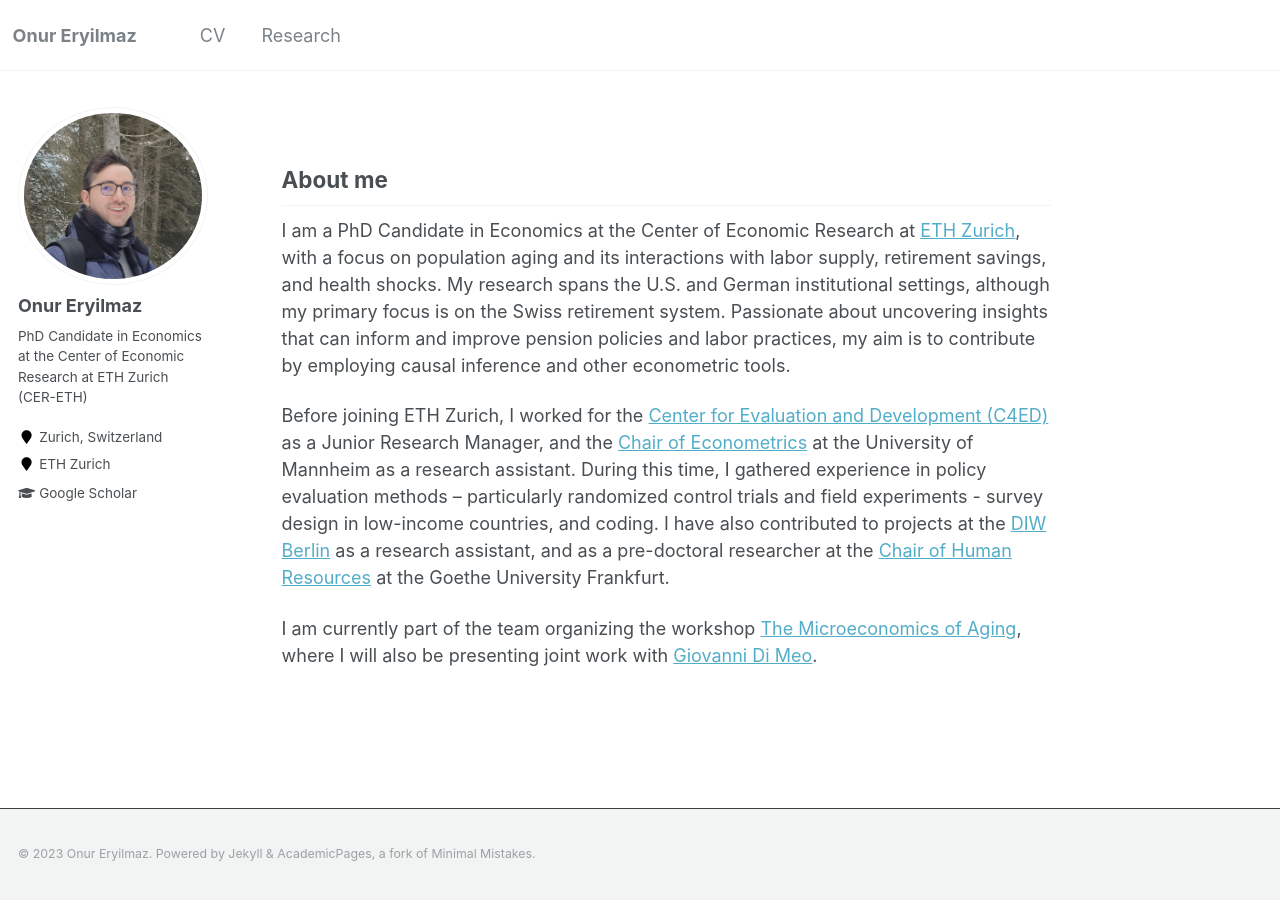
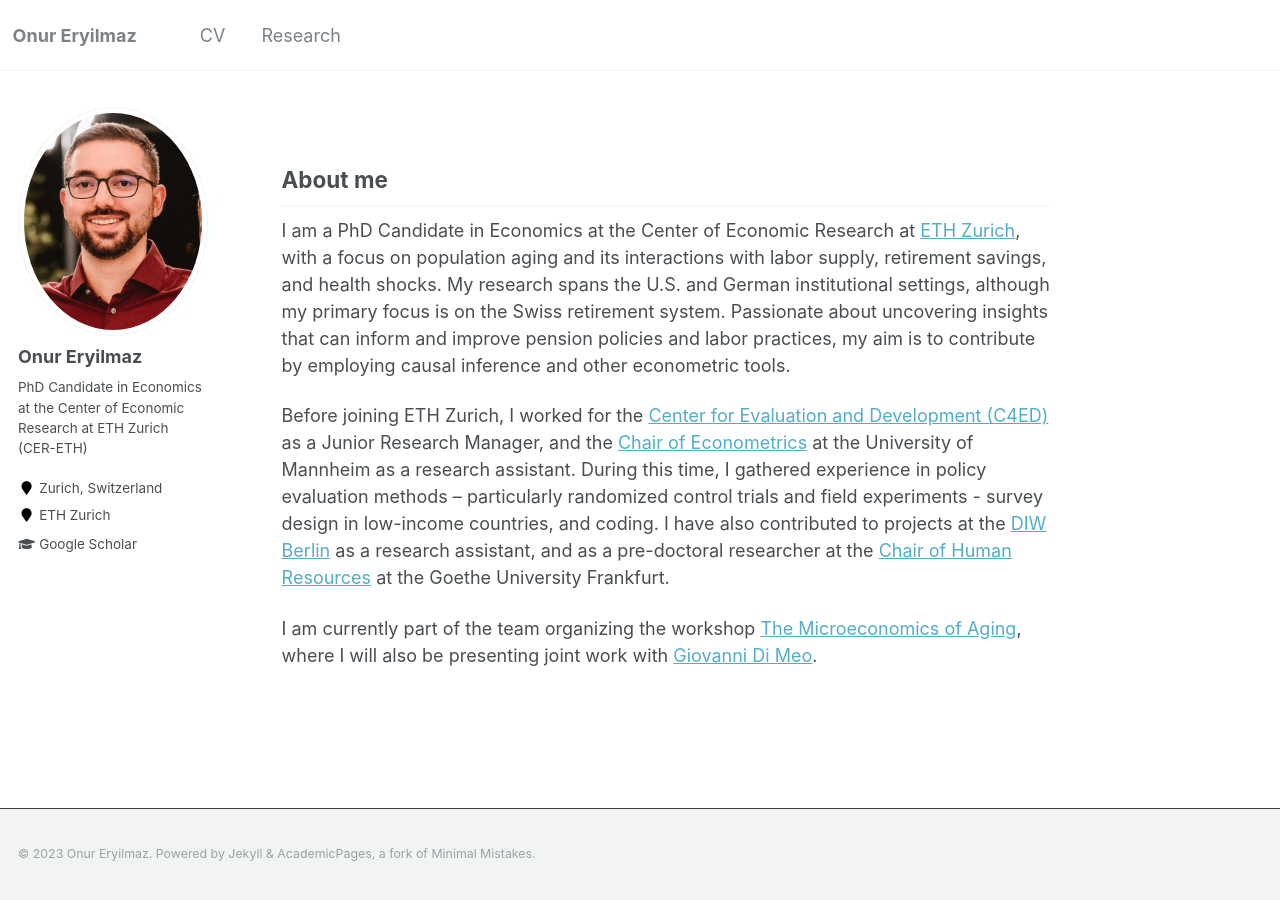
Before and after one commit to oeryilmaz/oeryilmaz.github.io, a Jekyll site: the page built from _pages/about.md, in a window 1280 px wide. Built offline with Jekyll 4.4.1, drawn with Linux system fonts in a browser that asks for light colours.

Commit message:
Update _config.yml

```diff
--- a/_config.yml
+++ b/_config.yml
@@ -79,7 +79,7 @@ analytics:
 # Site Author
 author:
   name             : "Onur Eryilmaz"
-  avatar           : "profile.png"
+  avatar           : "avatar3.jpg"
   bio              : "PhD Candidate in Economics at the Center of Economic Research at ETH Zurich (CER-ETH)"
   location         : "Zurich, Switzerland"
   employer         : "ETH Zurich"
```
